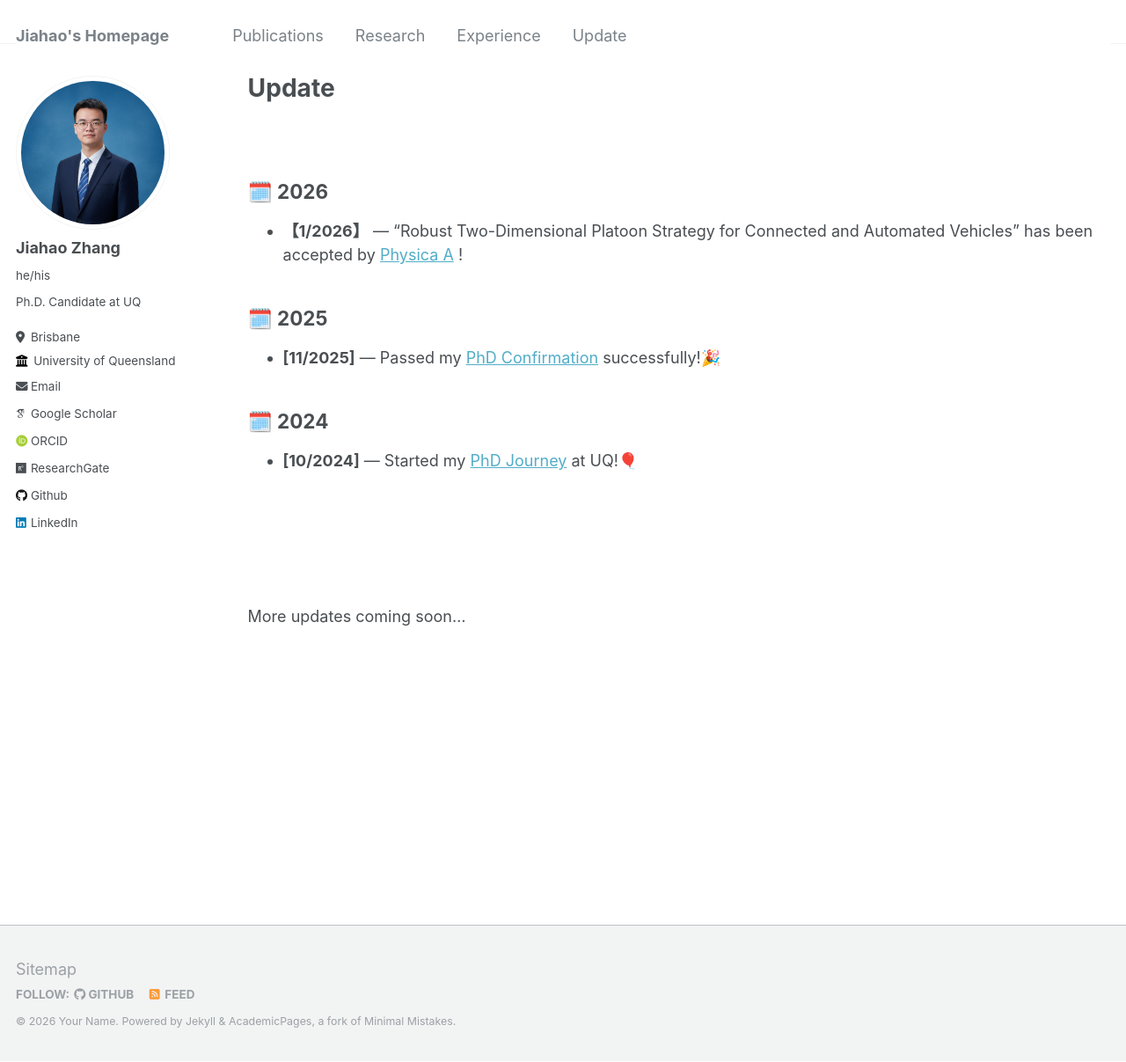
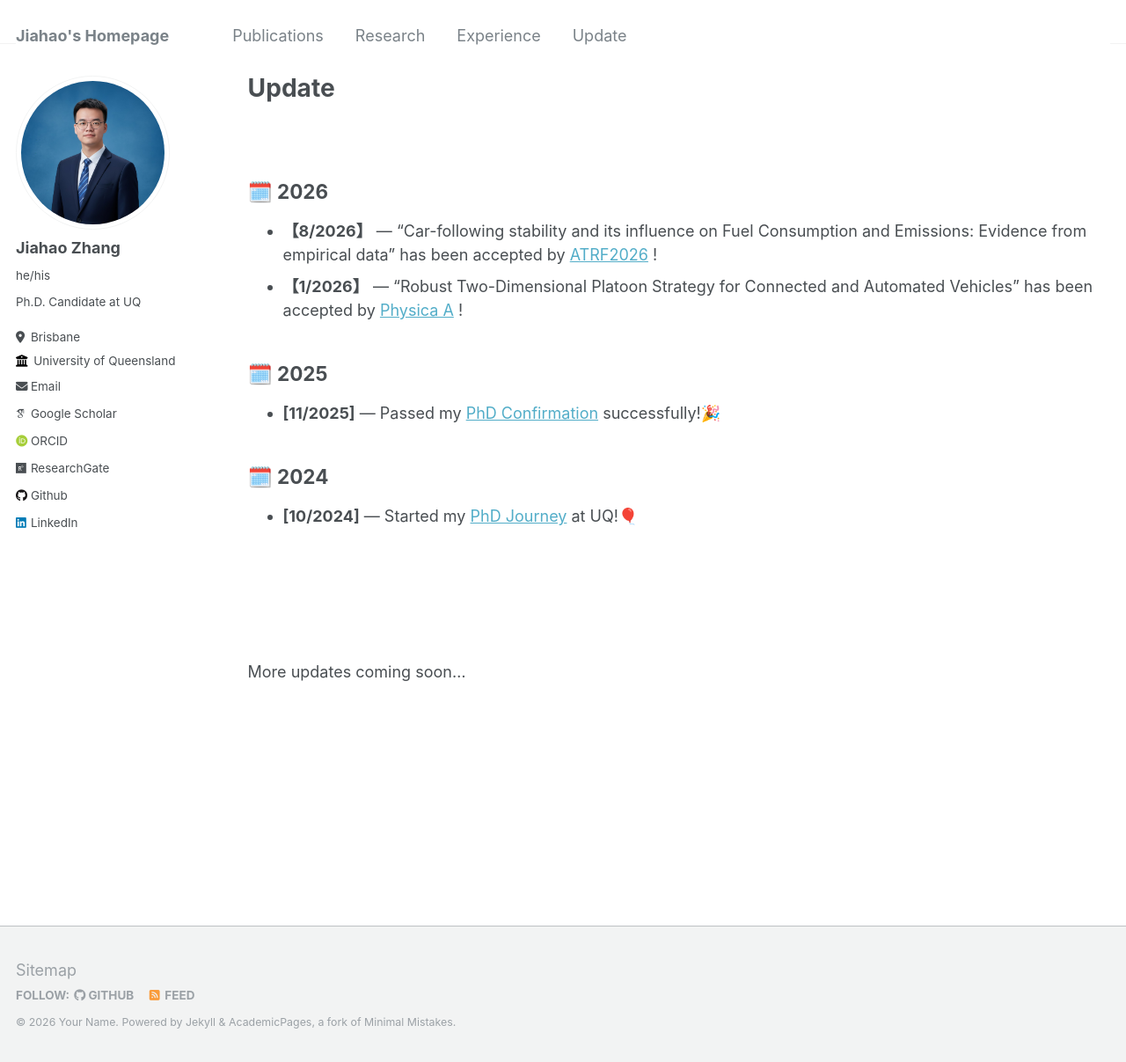
Before and after one commit to zhangjiahao2024/zhangjiahao2024.github.io, a Jekyll site: the page built from _pages/update.md, in a window 1280 px wide and 1207 px high. Shown: the whole window at 88% size. Built offline with Jekyll 4.4.1, drawn with Linux system fonts in a browser that asks for light colours; some web fonts are replaced.

Commit message:
Update update.md

```diff
--- a/_pages/update.md
+++ b/_pages/update.md
@@ -15,6 +15,7 @@ author_profile: true
 <br>
 
 ## 🗓️ 2026
+- **【8/2026】** — "Car-following stability and its influence on Fuel Consumption and Emissions: Evidence from empirical data" has been accepted by [ATRF2026](https://atrf2026.org/) !
 - **【1/2026】** — "Robust Two-Dimensional Platoon Strategy for Connected and Automated Vehicles" has been accepted by [Physica A](https://www.sciencedirect.com/journal/physica-a-statistical-mechanics-and-its-applications) !
 
 ## 🗓️ 2025
```
